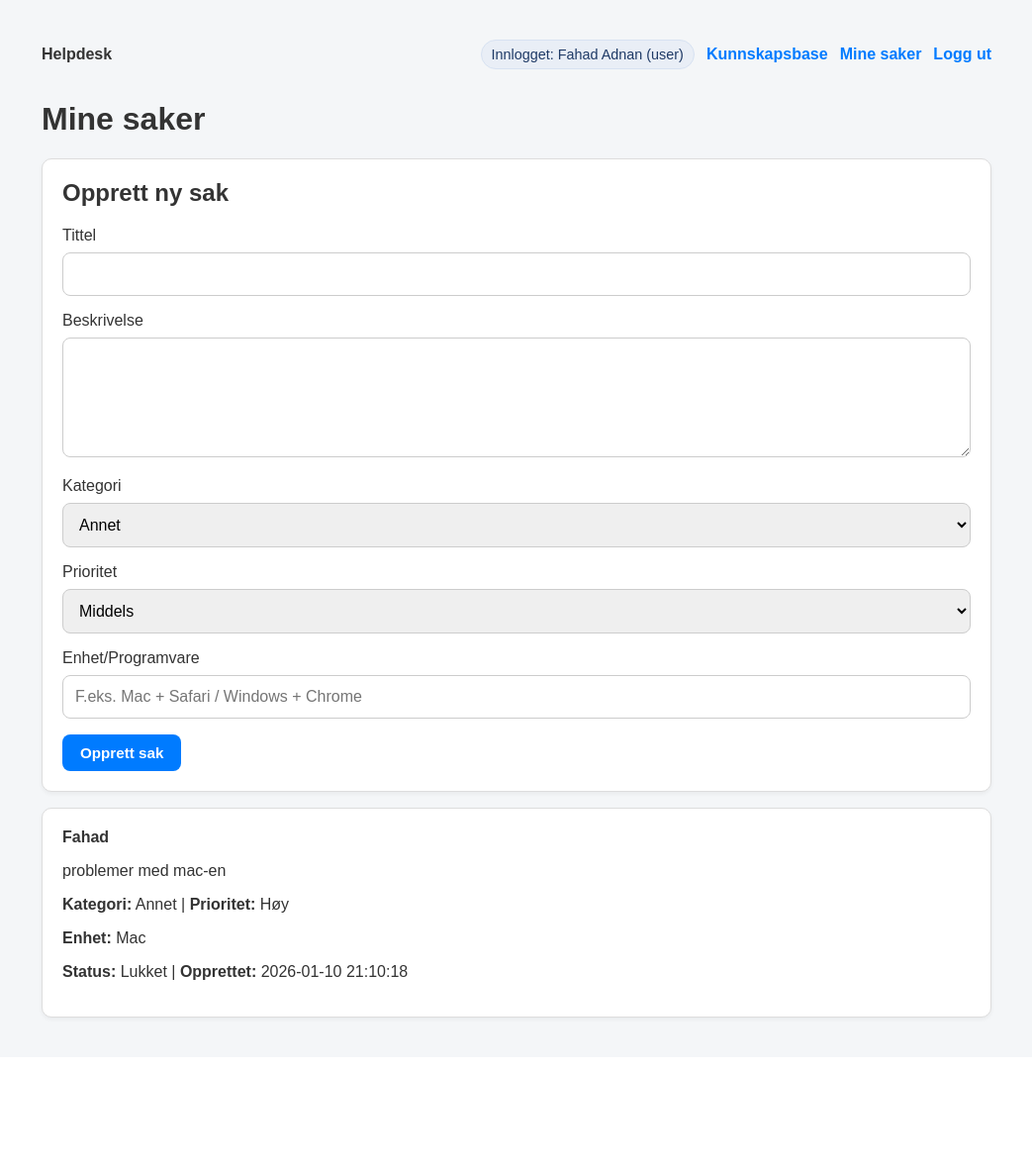
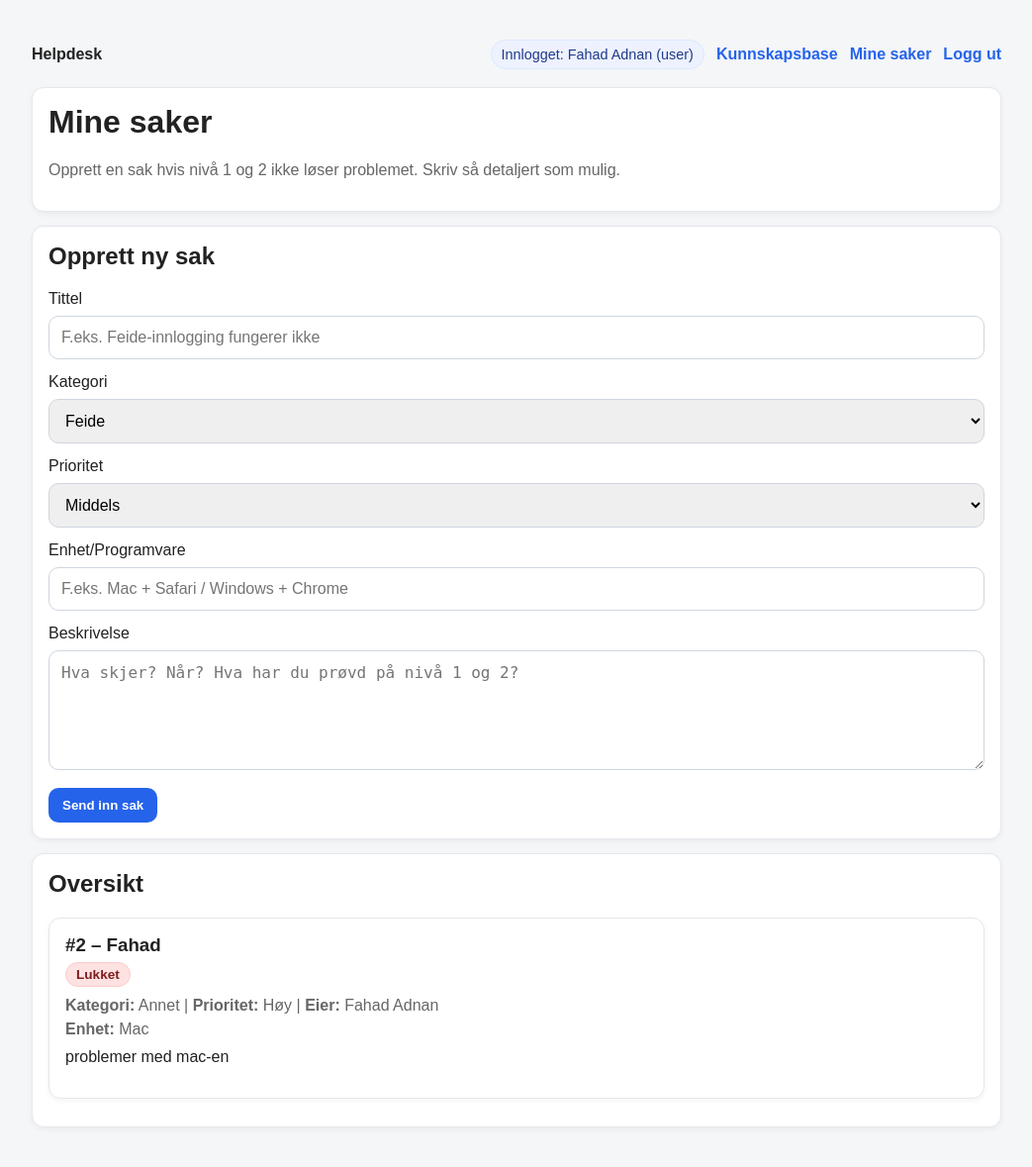
Before and after one commit to Fahad-G200/helpdesk-prosjekt-struktur, a Flask app: page /tickets in a window 1280 px wide. Shown: the whole page at 99% size, without its empty margins (118-1161 px from the left). Before the commit the page ends 1032 px from the top, so only its background shows below. Run offline with Flask 3, Linux system fonts and the light colour scheme; a user stored in the database is signed in; data comes from the database, SQL or seed files in the repository.

Commit message:
Gjorde nettsiden mer profesjonell og enklere å bruke
La til tydelig kunnskapsbase-side med nivå 1–3, forbedret meny og design,
og gjorde tickets mer oversiktlig med status og meldinger etter innsending.
La også inn fast admin-bruker for demo og ryddet opp i hele flyten.

```diff
--- a/backend/app/routes.py
+++ b/backend/app/routes.py
@@ -1,4 +1,4 @@
-from flask import Blueprint, render_template, request, redirect, url_for, session
+from flask import Blueprint, render_template, request, redirect, url_for, session, flash
 from werkzeug.security import generate_password_hash, check_password_hash
 
 from .db import (
@@ -15,19 +15,15 @@ def current_user():
 def current_role():
     return session.get("role")
 
-
 @bp.before_app_request
 def ensure_db():
-    # Sørger for at DB/tabeller finnes
     init_db()
-
 
 @bp.route("/")
 def home():
     if not current_user():
         return redirect(url_for("main.login"))
-    return redirect(url_for("main.tickets"))
-
+    return redirect(url_for("main.kb"))
 
 @bp.route("/login", methods=["GET", "POST"])
 def login():
@@ -40,23 +36,19 @@ def login():
         if u and check_password_hash(u["pw_hash"], password):
             session["user"] = u["username"]
             session["role"] = u["role"]
-            return redirect(url_for("main.tickets"))
+            return redirect(url_for("main.kb"))
 
         error = "Feil brukernavn eller passord."
-
     return render_template("login.html", error=error)
-
 
 @bp.route("/register", methods=["GET", "POST"])
 def register():
     error = None
-
     if request.method == "POST":
         username = request.form.get("username", "").strip()
         password = request.form.get("password", "")
         password2 = request.form.get("password2", "")
 
-        # Enkle regler (profesjonelt, men ikke overkomplisert)
         if len(username) < 3:
             error = "Brukernavn må være minst 3 tegn."
         elif len(password) < 8:
@@ -68,24 +60,21 @@ def register():
         else:
             pw_hash = generate_password_hash(password, method="pbkdf2:sha256")
             create_user(username=username, pw_hash=pw_hash, role="user")
+            flash("Bruker opprettet. Du kan logge inn nå.")
             return redirect(url_for("main.login"))
 
     return render_template("register.html", error=error)
-
 
 @bp.route("/logout")
 def logout():
     session.clear()
     return redirect(url_for("main.login"))
 
-
 @bp.route("/kb")
 def kb():
-    user = current_user()
-    if not user:
+    if not current_user():
         return redirect(url_for("main.login"))
     return render_template("kb.html")
-
 
 @bp.route("/tickets", methods=["GET", "POST"])
 def tickets():
@@ -104,12 +93,14 @@ def tickets():
 
         if title and desc:
             add_ticket(owner=user, title=title, desc=desc, category=category, priority=priority, device=device)
+            flash("Saken er sendt til support. Du finner den i oversikten under.")
+        else:
+            flash("Du må fylle ut tittel og beskrivelse.")
 
         return redirect(url_for("main.tickets"))
 
     visible = get_tickets() if role == "support" else get_tickets(owner=user)
     return render_template("_tickets.html", tickets=visible, role=role)
-
 
 @bp.route("/tickets/<int:ticket_id>/close", methods=["POST"])
 def close_ticket_view(ticket_id):
@@ -120,4 +111,5 @@ def close_ticket_view(ticket_id):
         return redirect(url_for("main.tickets"))
 
     close_ticket(ticket_id)
+    flash(f"Sak #{ticket_id} er lukket.")
     return redirect(url_for("main.tickets"))
--- a/backend/app/templates/_tickets.html
+++ b/backend/app/templates/_tickets.html
@@ -1,15 +1,18 @@
 {% extends "base.html" %}
 {% block content %}
+
+<div class="card">
   <h1>Mine saker</h1>
+  <p class="muted">
+    Opprett en sak hvis nivå 1 og 2 ikke løser problemet. Skriv så detaljert som mulig.
+  </p>
+</div>
 
 <div class="card">
   <h2>Opprett ny sak</h2>
   <form method="post">
     <label>Tittel</label>
-      <input type="text" name="title" required />
-
-      <label>Beskrivelse</label>
-      <textarea name="desc" rows="5" required></textarea>
+    <input type="text" name="title" placeholder="F.eks. Feide-innlogging fungerer ikke" required>
 
     <label>Kategori</label>
     <select name="category" required>
@@ -17,7 +20,7 @@
       <option>Wi-Fi</option>
       <option>Utskrift</option>
       <option>Passord</option>
-        <option selected>Annet</option>
+      <option>Annet</option>
     </select>
 
     <label>Prioritet</label>
@@ -28,41 +31,55 @@
     </select>
 
     <label>Enhet/Programvare</label>
-      <input
-        type="text"
-        name="device"
-        placeholder="F.eks. Mac + Safari / Windows + Chrome"
-        required
-      />
+    <input type="text" name="device" placeholder="F.eks. Mac + Safari / Windows + Chrome" required>
 
-      <button type="submit">Opprett sak</button>
+    <label>Beskrivelse</label>
+    <textarea name="desc" rows="5" placeholder="Hva skjer? Når? Hva har du prøvd på nivå 1 og 2?" required></textarea>
+
+    <button type="submit">Send inn sak</button>
   </form>
 </div>
 
+<div class="card">
+  <h2>Oversikt</h2>
+
   {% if tickets|length == 0 %}
-    <p class="muted">Du har ingen saker enda.</p>
+    <p class="muted">Du har ingen saker enda. Start i Kunnskapsbase og opprett sak hvis det ikke løser problemet.</p>
+  {% else %}
+    {% for t in tickets %}
+      <div class="card" style="margin:12px 0;">
+        <div style="display:flex; justify-content:space-between; gap:12px; flex-wrap:wrap;">
+          <div>
+            <h3 style="margin-bottom:6px;">#{{ t.id }} – {{ t.title }}</h3>
+
+            {% if t.status == "Åpen" %}
+              <span class="badge badge-open">Åpen</span>
+            {% else %}
+              <span class="badge badge-closed">Lukket</span>
             {% endif %}
 
-  {% for t in tickets %}
-    <div class="card">
-      <strong>{{ t.title }}</strong>
-      <p>{{ t.desc }}</p>
+            <p class="muted" style="margin:10px 0 0;">
+              <strong>Kategori:</strong> {{ t.category }} |
+              <strong>Prioritet:</strong> {{ t.priority }} |
+              <strong>Eier:</strong> {{ t.owner }}
+            </p>
+            <p class="muted" style="margin:6px 0 0;">
+              <strong>Enhet:</strong> {{ t.device }}
+            </p>
+            <p style="margin-top:10px;">{{ t.desc }}</p>
+          </div>
 
-      <p>
-        <strong>Kategori:</strong> {{ t.category }} |
-        <strong>Prioritet:</strong> {{ t.priority }}
-      </p>
-      <p><strong>Enhet:</strong> {{ t.device }}</p>
-      <p>
-        <strong>Status:</strong> {{ t.status }} |
-        <strong>Opprettet:</strong> {{ t.created_at }}
-      </p>
-
-      {% if role == "support" and t.status != "closed" %}
+          {% if role == "support" and t.status != "Lukket" %}
+            <div>
               <form method="post" action="{{ url_for('main.close_ticket_view', ticket_id=t.id) }}">
-          <button type="submit">Lukk sak</button>
+                <button type="submit" class="btn-secondary">Lukk sak</button>
               </form>
+            </div>
           {% endif %}
         </div>
+      </div>
     {% endfor %}
+  {% endif %}
+</div>
+
 {% endblock %}
--- a/backend/app/templates/base.html
+++ b/backend/app/templates/base.html
@@ -6,106 +6,102 @@
     <title>Helpdesk</title>
 
     <style>
-      :root {
-        --bg: #f4f6f8;
-        --text: #333;
-        --muted: #666;
-        --card: #fff;
-        --border: #ddd;
-        --primary: #007bff;
-        --primaryHover: #0056b3;
+      :root{
+        --bg:#f4f6f8; --text:#222; --muted:#666;
+        --card:#fff; --border:#e5e7eb;
+        --primary:#2563eb; --primaryHover:#1d4ed8;
+        --green:#16a34a; --yellow:#ca8a04; --red:#dc2626;
+      }
+      body{
+        font-family: Arial, sans-serif;
+        max-width: 980px;
+        margin: 40px auto;
+        padding: 0 16px;
+        background: var(--bg);
+        color: var(--text);
+      }
+      header{
+        display:flex; justify-content:space-between; align-items:center;
+        margin-bottom: 18px;
+      }
+      nav{ display:flex; gap:12px; align-items:center; flex-wrap:wrap; }
+      nav a{
+        color: var(--primary);
+        text-decoration:none;
+        font-weight:700;
+      }
+      nav a:hover{ text-decoration:underline; }
+
+      .pill{
+        background:#eef2ff;
+        border:1px solid #dbeafe;
+        color:#1e3a8a;
+        padding:6px 10px;
+        border-radius:999px;
+        font-size:.9rem;
+        white-space:nowrap;
+      }
+      .card{
+        background:var(--card);
+        border:1px solid var(--border);
+        border-radius:12px;
+        padding:16px;
+        margin:14px 0;
+        box-shadow:0 2px 6px rgba(0,0,0,.05);
+      }
+      .muted{ color: var(--muted); }
+      h1,h2,h3{ margin-top:0; }
+
+      input, textarea, select{
+        width:100%;
+        padding:12px;
+        margin:8px 0 14px;
+        border-radius:10px;
+        border:1px solid #cfd6df;
+        box-sizing:border-box;
+        font-size:1rem;
       }
 
-      body {
-        font-family: Arial, sans-serif;
-        max-width: 960px;
-        margin: 40px auto;
-        padding: 0 16px;
-        background-color: var(--bg);
-        color: var(--text);
+      .btn, button{
+        display:inline-block;
+        background: var(--primary);
+        color:#fff;
+        border:0;
+        border-radius:10px;
+        padding:10px 14px;
+        font-weight:800;
+        cursor:pointer;
+        text-decoration:none;
+      }
+      .btn:hover, button:hover{ background: var(--primaryHover); }
+
+      .btn-secondary{
+        background:#475569;
+      }
+      .btn-secondary:hover{
+        background:#334155;
       }
 
-      header {
-        display: flex;
-        justify-content: space-between;
-        align-items: center;
-        margin-bottom: 32px;
+      .flash{
+        border-left:6px solid var(--green);
       }
 
-      nav {
-        display: flex;
-        align-items: center;
-        gap: 12px;
-        flex-wrap: wrap;
+      .badge{
+        display:inline-block;
+        padding:4px 10px;
+        border-radius:999px;
+        font-size:.85rem;
+        font-weight:800;
       }
+      .badge-open{ background:#dcfce7; color:#14532d; border:1px solid #bbf7d0; }
+      .badge-closed{ background:#fee2e2; color:#7f1d1d; border:1px solid #fecaca; }
 
-      nav a {
-        text-decoration: none;
-        color: var(--primary);
-        font-weight: 600;
-      }
+      .level1{ border-left:6px solid var(--green); }
+      .level2{ border-left:6px solid var(--yellow); }
+      .level3{ border-left:6px solid var(--red); }
 
-      nav a:hover {
-        text-decoration: underline;
-      }
-
-      .card {
-        background-color: var(--card);
-        border: 1px solid var(--border);
-        border-radius: 10px;
-        padding: 20px;
-        margin: 16px 0;
-        box-shadow: 0 2px 4px rgba(0,0,0,0.05);
-      }
-
-      input, textarea, select {
-        width: 100%;
-        padding: 12px;
-        margin: 8px 0 16px;
-        border-radius: 8px;
-        border: 1px solid #ccc;
-        box-sizing: border-box;
-        font-size: 1rem;
-      }
-
-      button, .btn {
-        display: inline-block;
-        padding: 10px 18px;
-        border: 0;
-        border-radius: 8px;
-        cursor: pointer;
-        background-color: var(--primary);
-        color: #fff;
-        font-size: 0.95rem;
-        font-weight: 700;
-        text-decoration: none;
-      }
-
-      button:hover, .btn:hover {
-        background-color: var(--primaryHover);
-      }
-
-      .error {
-        color: #b00020;
-        font-weight: 600;
-      }
-
-      .muted {
-        color: var(--muted);
-        font-size: 0.9em;
-      }
-
-      h1, h2, h3 { margin-top: 0; }
-      ul { line-height: 1.6; }
-      .pill {
-        background: #e9eef6;
-        border: 1px solid #d7e2f2;
-        color: #1f3a66;
-        padding: 6px 10px;
-        border-radius: 999px;
-        font-size: 0.9em;
-        white-space: nowrap;
-      }
+      .row{ display:flex; gap:12px; flex-wrap:wrap; }
+      .row > *{ flex: 1 1 260px; }
     </style>
   </head>
 
@@ -115,19 +111,23 @@
 
       <nav>
         {% if session.get("user") %}
-          <span class="pill">
-            Innlogget: {{ session.get("user") }} ({{ session.get("role") }})
-          </span>
-
-          <!-- NYTT: Kunnskapsbase-lenke -->
+          <span class="pill">Innlogget: {{ session.get("user") }} ({{ session.get("role") }})</span>
           <a href="{{ url_for('main.kb') }}">Kunnskapsbase</a>
-
           <a href="{{ url_for('main.tickets') }}">Mine saker</a>
           <a href="{{ url_for('main.logout') }}">Logg ut</a>
         {% endif %}
       </nav>
     </header>
 
+    {# Flash-meldinger (f.eks. “Sak opprettet”) #}
+    {% with messages = get_flashed_messages() %}
+      {% if messages %}
+        {% for m in messages %}
+          <div class="card flash">{{ m }}</div>
+        {% endfor %}
+      {% endif %}
+    {% endwith %}
+
     {% block content %}{% endblock %}
   </body>
 </html>
--- a/backend/app/templates/register.html
+++ b/backend/app/templates/register.html
@@ -3,7 +3,7 @@
 
 <div class="card">
   <h1>Registrer bruker</h1>
-  <p class="muted">Opprett en ny bruker for å sende inn og følge opp supportsaker.</p>
+  <p class="muted">Opprett konto for å kunne sende inn og følge opp supportsaker.</p>
 
   {% if error %}
     <p class="error">{{ error }}</p>
```
Also changed, not shown: backend/app/db.py (+1 -12 lines), backend/app/templates/kb.html (+20 -16 lines), backend/app/templates/login.html (+12 -14 lines). Lines whose indentation alone changed are shown as unchanged.
